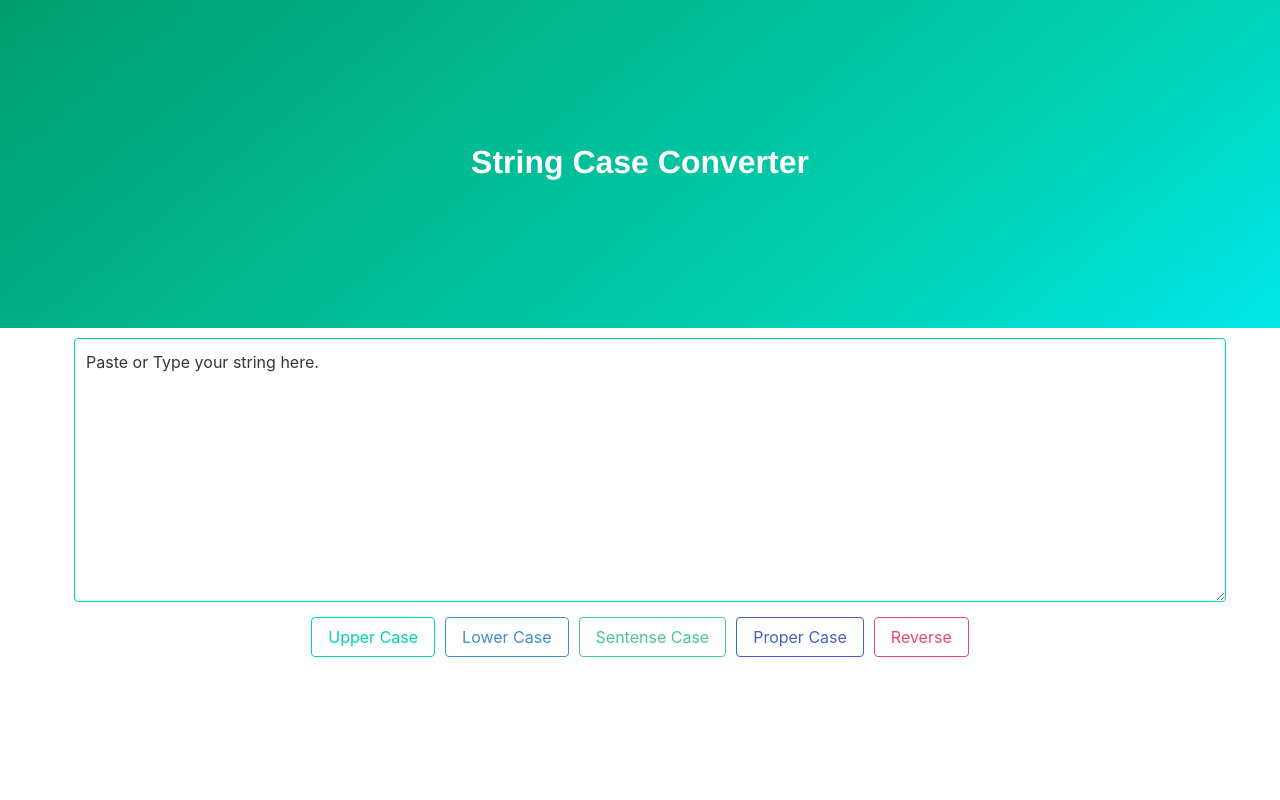
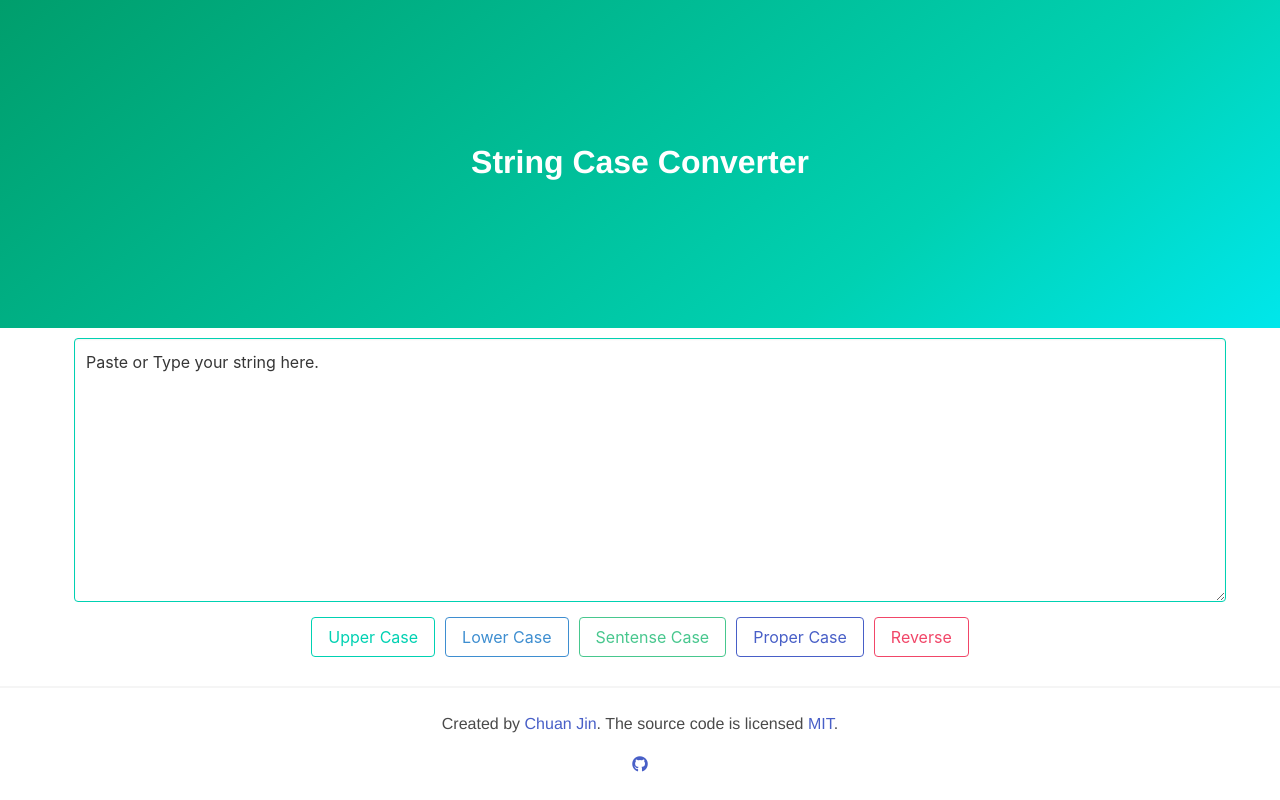
Before and after one commit to chuanjin/handy, a Vue app: page /string in a window 1280 px wide. Built offline with nearby package versions, Linux system fonts and the light colour scheme.

Commit message:
Add Footer component

```diff
--- /dev/null
+++ b/src/components/Footer.vue
@@ -0,0 +1,19 @@
+<template>
+
+    <section>
+        <hr>
+        <div class="container">
+            <div class="content has-text-centered">
+                <p>
+                    Created by <a href="https://github.com/chuanjin">Chuan Jin</a>. The source code is licensed
+                    <a href="http://opensource.org/licenses/mit-license.php">MIT</a>.
+                    <p>
+                        <a class="icon" href="https://github.com/chuanjin/handy">
+                            <i class="fab fa-github"></i>
+                        </a>
+                    </p>
+            </div>
+        </div>
+    </section>
+
+</template>
--- a/src/views/Home.vue
+++ b/src/views/Home.vue
@@ -15,22 +15,23 @@
             </div>
         </section>
 
-        <section>
-            <hr>
-            <div class="container">
-                <div class="content has-text-centered">
-                    <p>
-                        Created by <a href="https://github.com/chuanjin">Chuan Jin</a>. The source code is licensed
-                        <a href="http://opensource.org/licenses/mit-license.php">MIT</a>.
-                        <p>
-                            <a class="icon" href="https://github.com/chuanjin/handy">
-                                <i class="fab fa-github"></i>
-                            </a>
-                        </p>
-                </div>
-            </div>
-        </section>
+        <Footer/>
 
     </div>
 
 </template>
+
+
+<script>
+
+import Footer from '@/components/Footer.vue'
+
+export default {
+    name: 'home',
+
+    components: {
+        Footer
+    }
+
+}
+</script>
--- a/src/views/JsonUtils.vue
+++ b/src/views/JsonUtils.vue
@@ -20,13 +20,22 @@
             <button class="button is-danger is-outlined" v-on:click="minify">Minify Json</button>
         </div>
 
+        <Footer/>
+
     </div>
 
 </template>
 
 <script>
 
+import Footer from '@/components/Footer.vue'
+
 export default {
+
+    components: {
+        Footer
+    },
+
     data() {
         return {
             input_strings: "Paste or Type your JSON here.",
--- a/src/views/StringUtils.vue
+++ b/src/views/StringUtils.vue
@@ -23,13 +23,21 @@
             <button class="button is-danger is-outlined" v-on:click="reverse">Reverse</button>
         </div>
 
+        <Footer/>
     </div>
 
 </template>
 
 <script>
 
+import Footer from '@/components/Footer.vue'
+
 export default {
+
+    components: {
+        Footer
+    },
+
     data() {
         return {
             input_strings: "Paste or Type your string here."
```
